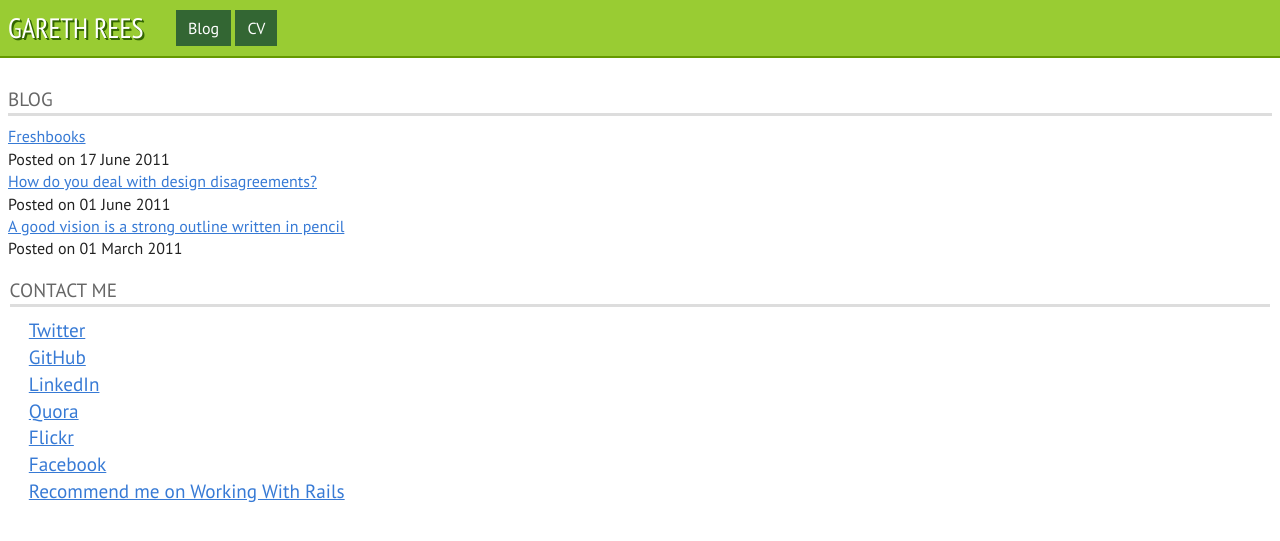
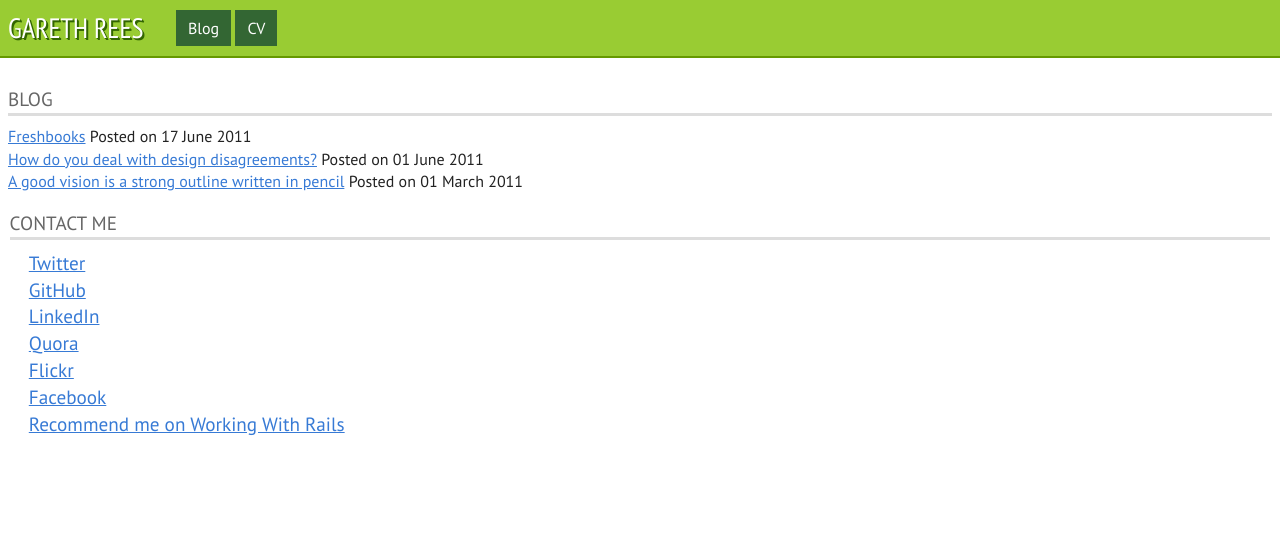
Before and after one commit to garethrees/garethrees.github.com, a Jekyll site: the page built from blog.html, in a window 1280 px wide. Shown: the top 541 px of the page. Built offline with Jekyll 4.4.1, drawn with Linux system fonts in a browser that asks for light colours; nearby versions of some CDN libraries.

Commit message:
Inline dates

```diff
--- a/blog.html
+++ b/blog.html
@@ -8,8 +8,8 @@ title: Gareth Rees Blog
 
 	<div id="posts" class="clearfix">
 	{% for post in site.posts %}
-		<h2><a href="{{ post.url }}">{{ post.title }}</a></h2>
-		<span class="posted-on">Posted on {{ post.date | date_to_long_string }}</span>
+		<h2><a href="{{ post.url }}">{{ post.title }}</a> <span class="posted-on">Posted on {{ post.date | date_to_long_string }}</span>
+		</h2>
 	{% endfor %}
 	</div>
 
```
